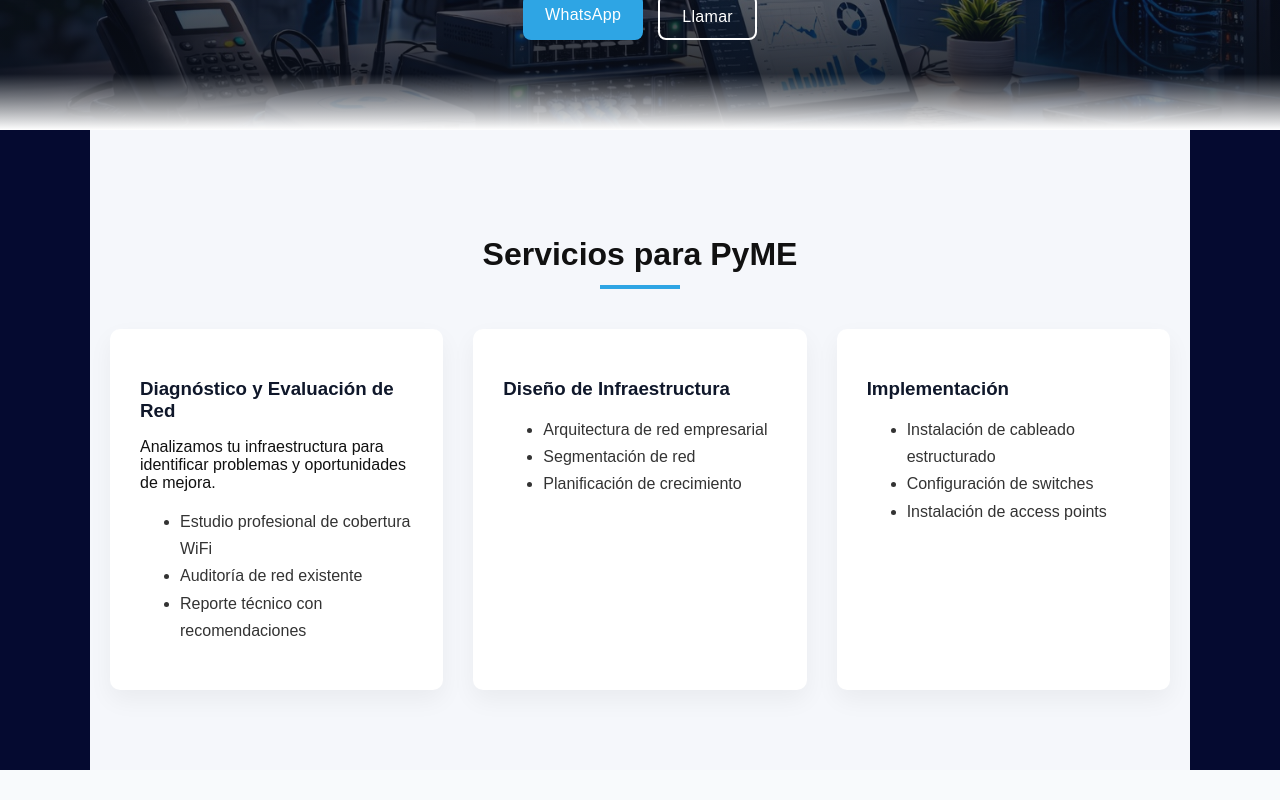
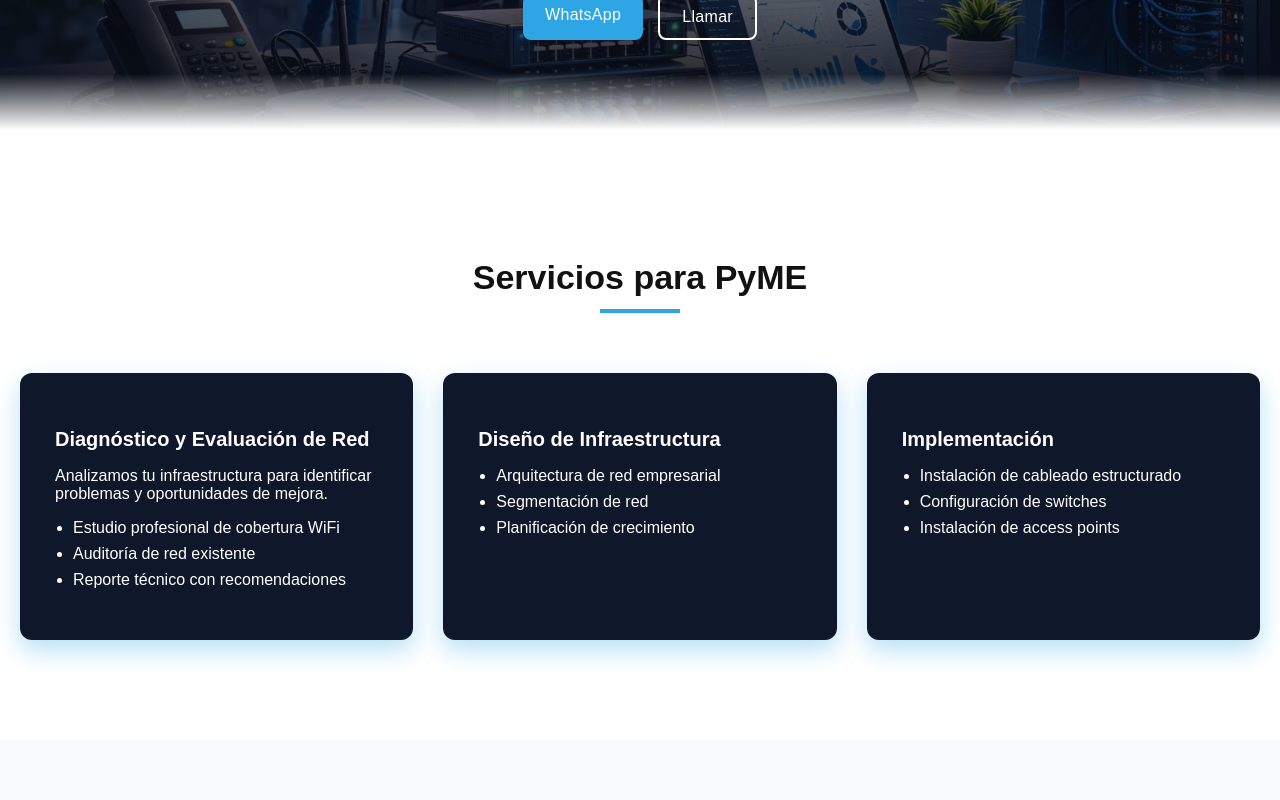
Before and after one commit to OcteFlow/octeflow-site, a Next.js app: page /pyme in a window 1280 px wide. Shown: the part 400-1200 px from the top of the page. Built offline with nearby package versions, Linux system fonts and the light colour scheme.

Commit message:
Update globals.css

```diff
--- a/styles/globals.css
+++ b/styles/globals.css
@@ -1004,55 +1004,90 @@ max-width:700px;
 margin:auto;
 }
 
+/* SECCION CATALOGO */
+
 .page-section{
-padding:80px 20px;
-max-width:1100px;
-margin:auto;
-  padding-top:80px;
+
+width:100%;
+
+padding:100px 20px;
+
+background:white;
+
 }
 
-.page-section.gray{
-background:#f5f7fb;
+/* titulo */
+
+.section-title{
+
+color:#111;
+
+font-size:34px;
+
+text-align:center;
+
+margin-bottom:60px;
+
 }
 
-.page-text{
-max-width:800px;
-margin:20px auto;
-font-size:18px;
-line-height:1.6;
-text-align:center;
+/* GRID */
+
+.catalog{
+
+display:grid;
+
+grid-template-columns:repeat(auto-fit,minmax(260px,1fr));
+
+gap:30px;
+
+max-width:1300px;
+
+margin:auto;
+
 }
 
-.catalog{
-display:grid;
-grid-template-columns:repeat(auto-fit,minmax(280px,1fr));
-gap:30px;
-margin-top:40px;
+/* TARJETAS */
+
+.catalog-block{
+
+background:#0f172a;
+
+color:white;
+
+padding:35px;
+
+border-radius:12px;
+
+box-shadow:0 10px 25px rgba(46,165,228,.35);
+
+transition:transform .25s;
+
 }
 
-.catalog-block{
-background:white;
-color:#111;
-padding:30px;
-border-radius:10px;
-box-shadow:0 10px 25px rgba(0,0,0,.05);
+.catalog-block:hover{
+
+transform:translateY(-6px);
+
 }
 
 .catalog-block h3{
-color:#0f172a;
-margin-bottom:10px;
+
+margin-bottom:15px;
+
+font-size:20px;
+
 }
 
 .catalog-block ul{
-color:#333;
-line-height:1.7;
+
+padding-left:18px;
+
 }
 
-.catalog-list{
-max-width:700px;
-margin:auto;
-line-height:1.8;
-font-size:18px;
+.catalog-block li{
+
+margin-bottom:8px;
+
 }
 
 .benefits-grid{
```
